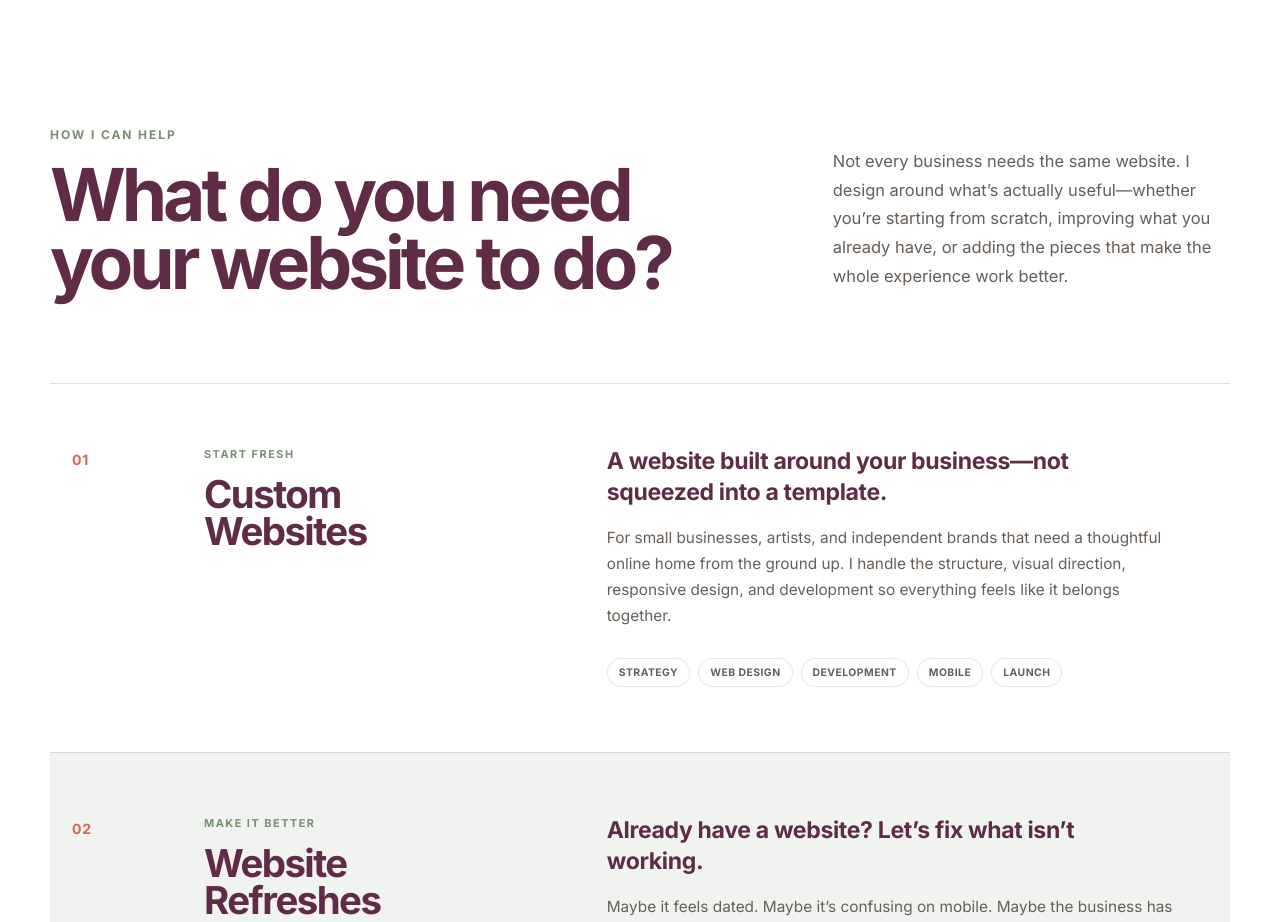
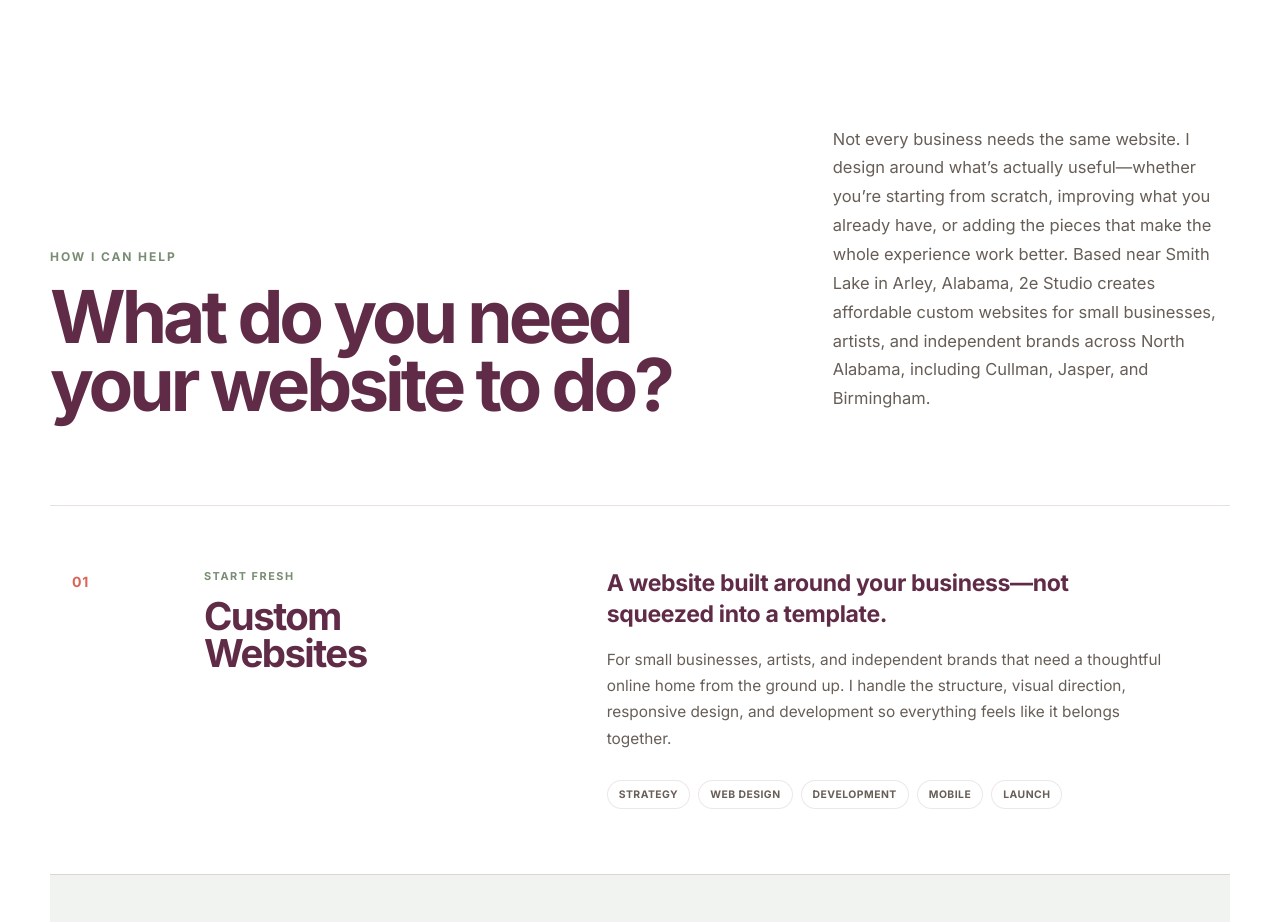
Before and after one commit to Jessie2e/Jessie2e, a React (Vite) app: page / in a window 1280 px wide. Shown: the part 2860-3782 px from the top of the page. Built offline with nearby package versions, Linux system fonts and the light colour scheme.

Commit message:
Improve local SEO

```diff
--- a/index.html
+++ b/index.html
@@ -109,9 +109,11 @@
               "@id": "https://jessie2e.com/#jessie-towey"
             },
             "areaServed": [
-              "Cullman, Alabama",
-              "Hanceville, Alabama",
-              "Birmingham, Alabama",
+              "Arley, Alabama",
+             "Smith Lake, Alabama",
+             "Cullman, Alabama",
+             "Jasper, Alabama",
+             "Birmingham, Alabama",
               "North Alabama"
             ],
             "sameAs": [
--- a/src/App.jsx
+++ b/src/App.jsx
@@ -574,11 +574,7 @@ const handleSubmit = async (event) => {
 
       <div className="services-header-copy">
         <p>
-          Not every business needs the same website.
-          I design around what’s actually useful—whether
-          you’re starting from scratch, improving what you
-          already have, or adding the pieces that make the
-          whole experience work better.
+          Not every business needs the same website. I design around what’s actually useful—whether you’re starting from scratch, improving what you already have, or adding the pieces that make the whole experience work better. Based near Smith Lake in Arley, Alabama, 2e Studio creates affordable custom websites for small businesses, artists, and independent brands across North Alabama, including Cullman, Jasper, and Birmingham.
         </p>
       </div>
 
```
